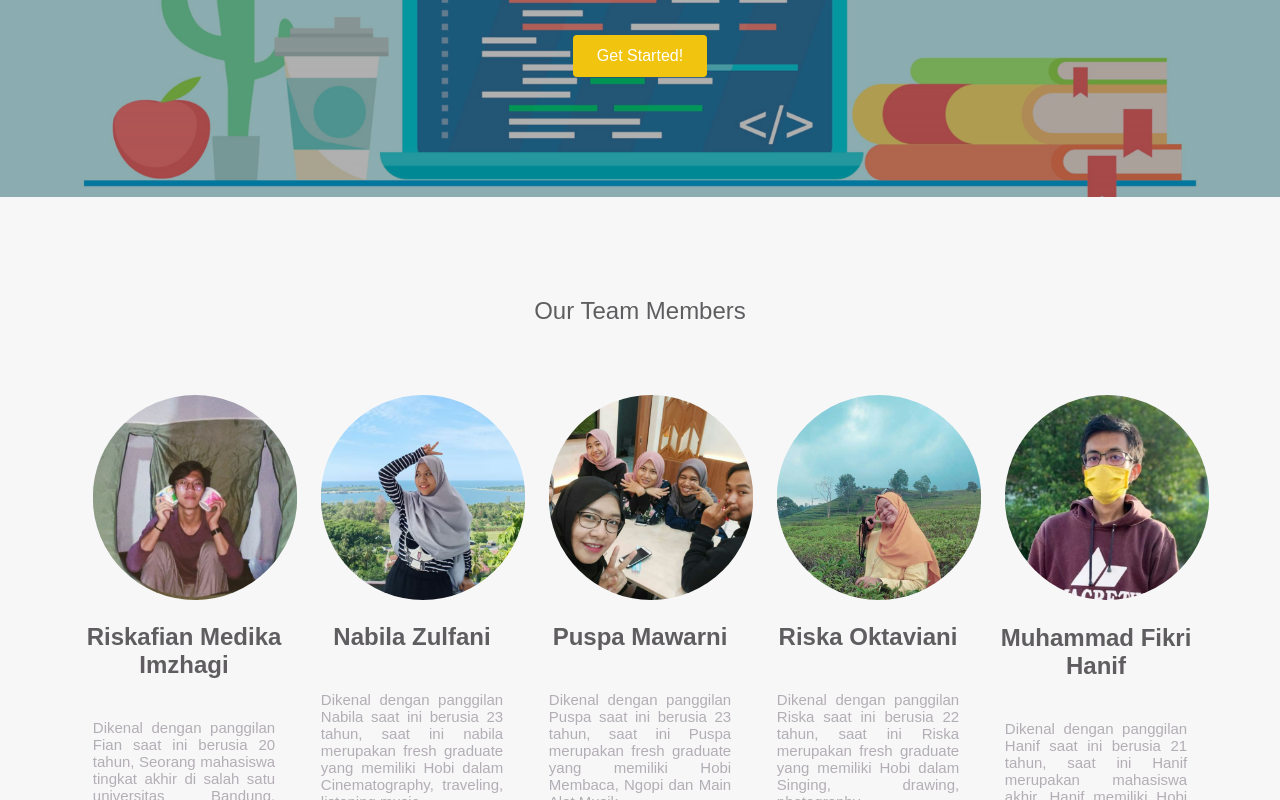
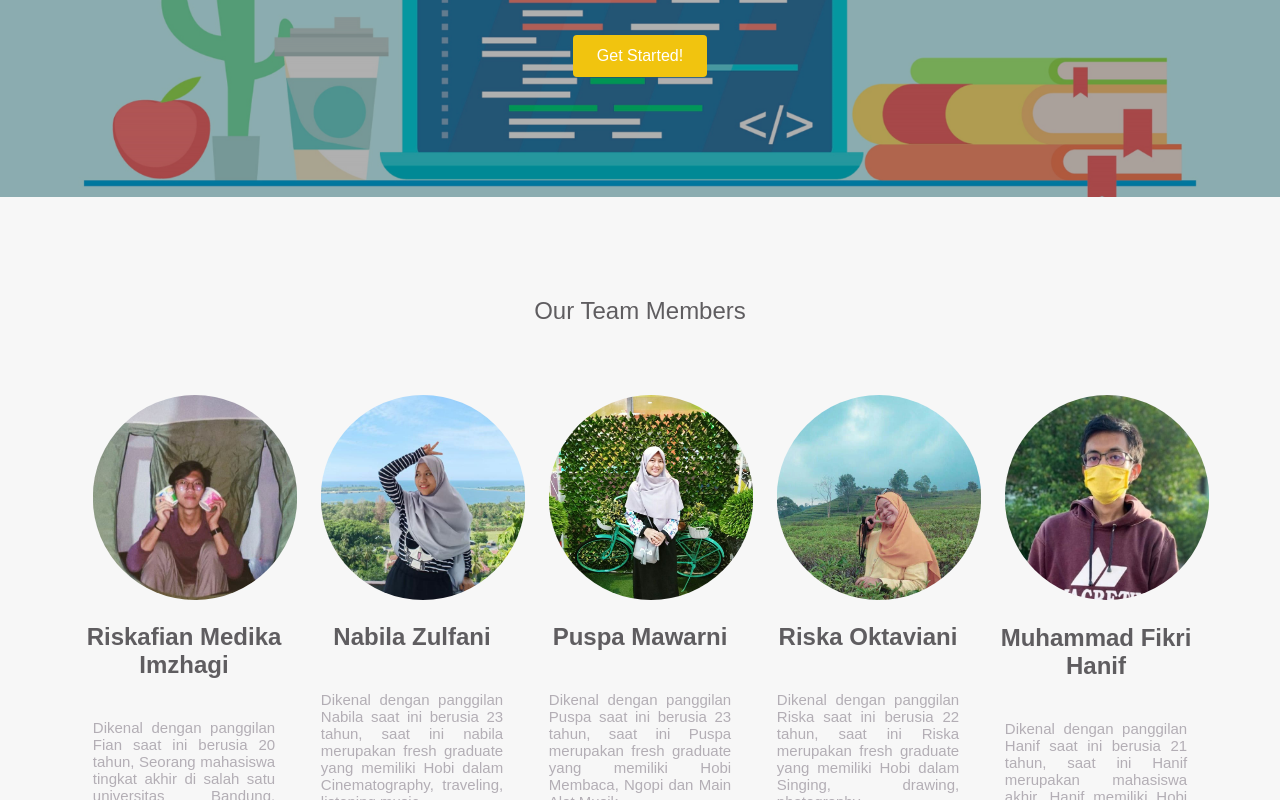
Before and after one commit to fkrihnif/ProjectDTS1, a plain HTML site: page index.html in a window 1280 px wide. Shown: the part 459-1259 px from the top of the page. Drawn offline with Linux system fonts and the light colour scheme.

Commit message:
Update index.html

```diff
--- a/index.html
+++ b/index.html
@@ -56,7 +56,7 @@
           </div>
           <div class="lesson">
             <div class="lesson-icon">
-              <img src="img/Puspa.jpg">
+              <img src="img/87573c8e-1bea-40b9-8f3d-75c5d182e1de.jpg">
             </div>
             <h2>Puspa Mawarni</h2>
             <p class="text-contents">Dikenal dengan panggilan Puspa saat ini berusia 23 tahun, saat ini Puspa merupakan fresh graduate yang  memiliki Hobi Membaca, Ngopi dan Main Alat Musik.</p>
```
